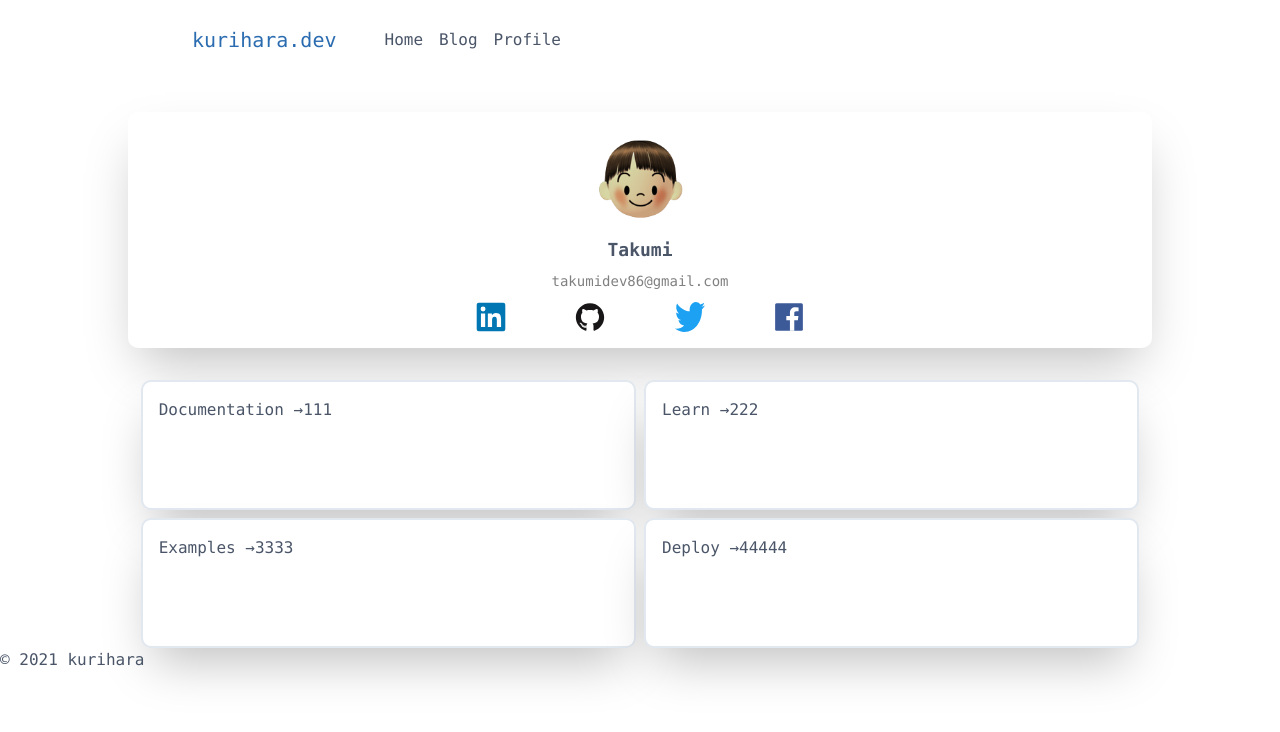
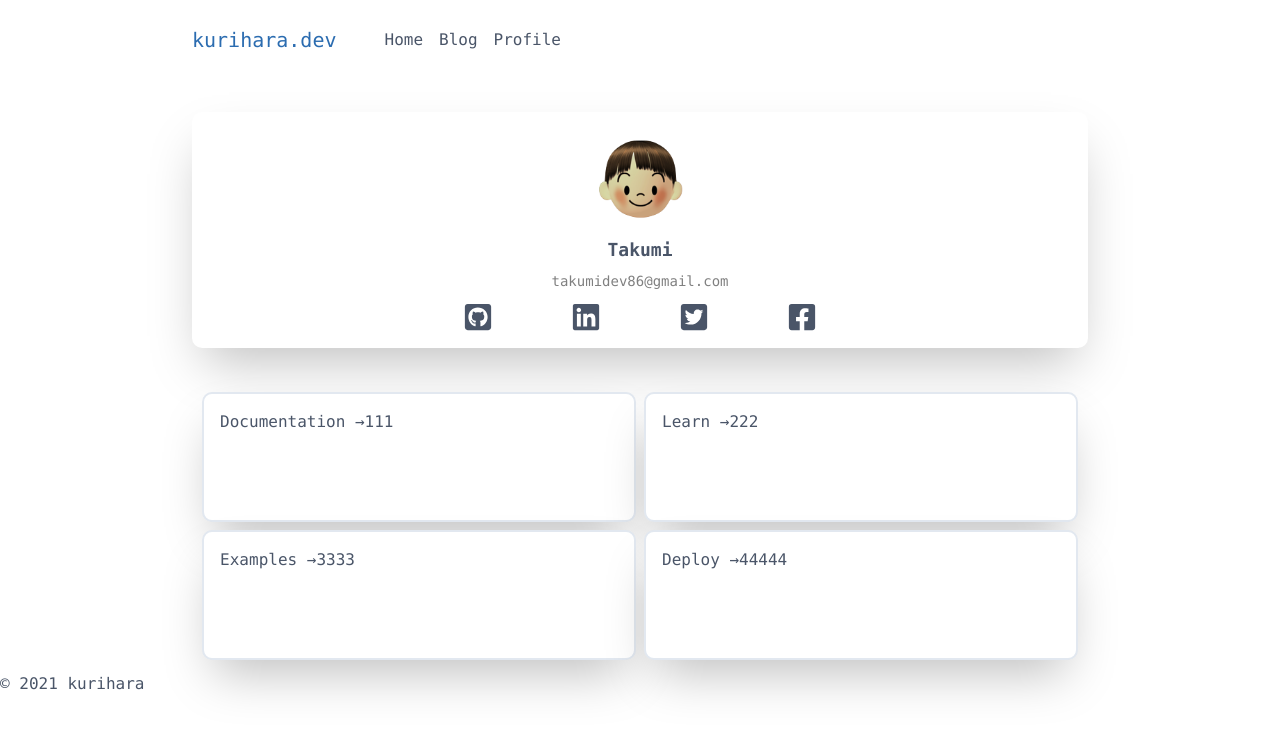
Before and after one commit to takumidev86/kurihara, a Next.js app: page / in a window 1280 px wide. Shown: the top 732 px of the page. Built offline with nearby package versions, Linux system fonts and the light colour scheme.

Commit message:
Add react-icons change Icons

```diff
--- a/package.json
+++ b/package.json
@@ -20,7 +20,8 @@
     "next": "10.2.0",
     "postcss": "^8.2.15",
     "react": "17.0.2",
-    "react-dom": "17.0.2"
+    "react-dom": "17.0.2",
+    "react-icons": "^4.2.0"
   },
   "devDependencies": {
     "@types/node": "^15.3.0",
--- a/src/components/Header/Header.tsx
+++ b/src/components/Header/Header.tsx
@@ -28,7 +28,7 @@ export const Header: VFC = () => {
         px={{ base: "15%", md: "15%" }}
       >
         <Flex align="center" as="a" mr={10} _hover={{ cursor: "pointer" }}>
-          <Text fontSize={{ base: "md", md: "xl" }} fontFamily="mono">
+          <Text fontSize="xl" fontFamily="mono">
             <Link href="/">
               <Text color="blue.600"> kurihara.dev</Text>
             </Link>
--- /dev/null
+++ b/src/components/Icons/FacebookIcon.tsx
@@ -0,0 +1,11 @@
+import { VFC } from "react";
+import { FaFacebookSquare } from "react-icons/fa";
+import { IconContext } from "react-icons";
+
+export const FacebookIcon: VFC = () => {
+  return (
+    <IconContext.Provider value={{ size: "30px" }}>
+      <FaFacebookSquare />
+    </IconContext.Provider>
+  );
+};
--- /dev/null
+++ b/src/components/Icons/GithubIcon.tsx
@@ -0,0 +1,10 @@
+import { VFC } from "react";
+import { FaGithubSquare } from "react-icons/fa";
+import { IconContext } from "react-icons";
+export const GithubIcon: VFC = () => {
+  return (
+    <IconContext.Provider value={{ size: "30px" }}>
+      <FaGithubSquare />
+    </IconContext.Provider>
+  );
+};
--- /dev/null
+++ b/src/components/Icons/LinkedinIcon.tsx
@@ -0,0 +1,10 @@
+import { VFC } from "react";
+import { FaLinkedin } from "react-icons/fa";
+import { IconContext } from "react-icons";
+export const LinkdinIcon: VFC = () => {
+  return (
+    <IconContext.Provider value={{ size: "30px" }}>
+      <FaLinkedin />
+    </IconContext.Provider>
+  );
+};
--- /dev/null
+++ b/src/components/Icons/TwitterIcon.tsx
@@ -0,0 +1,11 @@
+import { VFC } from "react";
+import { FaTwitterSquare } from "react-icons/fa";
+import { IconContext } from "react-icons";
+
+export const TwitterIcon: VFC = () => {
+  return (
+    <IconContext.Provider value={{ size: "30px" }}>
+      <FaTwitterSquare />
+    </IconContext.Provider>
+  );
+};
--- a/src/components/PostCards/PostCards.tsx
+++ b/src/components/PostCards/PostCards.tsx
@@ -2,7 +2,7 @@ import { Box, Center, Flex, Wrap, WrapItem } from "@chakra-ui/layout";
 
 export function PostCards() {
   return (
-    <Wrap px={{ base: "10%", md: "10%" }} justify="center">
+    <Wrap px={{ base: "15%", md: "15%" }} py="3" justify="center">
       <WrapItem
         w={{ base: "100%", md: "48%" }}
         h="130px"
--- a/src/components/UserCard/UserCard.tsx
+++ b/src/components/UserCard/UserCard.tsx
@@ -1,12 +1,17 @@
 import Link from "next/link";
 
-import { VFC } from "react";
+import React, { VFC } from "react";
 import { Box, Stack, Image, Text, Flex, Center } from "@chakra-ui/react";
+import { GithubIcon } from "../Icons/GithubIcon";
+import { LinkdinIcon } from "../Icons/LinkedinIcon";
+
+import { TwitterIcon } from "../Icons/TwitterIcon";
+import { FacebookIcon } from "../Icons/FacebookIcon";
 
 export const UserCard: VFC = () => {
   return (
     <Box
-      w="80%"
+      w="70%"
       h="70%"
       bg="white"
       borderRadius="10px"
@@ -25,52 +30,27 @@ export const UserCard: VFC = () => {
         </Text>
       </Stack>
       <Center>
-        <Box w="40%">
+        <Box w="50%">
           <Flex>
             <Link href="https://www.linkedin.com/in/takumi-kurihara-913514205/">
-              <Image
-                boxSize={{ base: "25px", md: "30px" }}
-                src="/linkedin-original.svg"
-                alt="Avatar"
-                m="auto"
-                _hover={{
-                  cursor: "pointer",
-                }}
-              />
+              <Box m="auto">
+                <GithubIcon />
+              </Box>
             </Link>
             <Link href="https://github.com/takumidev86">
-              <Image
-                boxSize={{ base: "25px", md: "30px" }}
-                src="/github-original.svg"
-                alt="Avatar"
-                m="auto"
-                _hover={{
-                  cursor: "pointer",
-                }}
-              />
+              <Box m="auto">
+                <LinkdinIcon />
+              </Box>
             </Link>
             <Link href="https://twitter.com/takumi_______86">
-              <Image
-                boxSize={{ base: "25px", md: "30px" }}
-                href=""
-                src="/twitter-original.svg"
-                alt="Avatar"
-                m="auto"
-                _hover={{
-                  cursor: "pointer",
-                }}
-              />
+              <Box m="auto">
+                <TwitterIcon />
+              </Box>
             </Link>
             <Link href="https://www.facebook.com/profile.php?id=100005429313609">
-              <Image
-                boxSize={{ base: "25px", md: "30px" }}
-                src="/facebook-original.svg"
-                alt="Avatar"
-                m="auto"
-                _hover={{
-                  cursor: "pointer",
-                }}
-              />
+              <Box m="auto">
+                <FacebookIcon />
+              </Box>
             </Link>
           </Flex>
         </Box>
```
Also changed, not shown: 1 other file (tests, documents, lock files or other folders).
